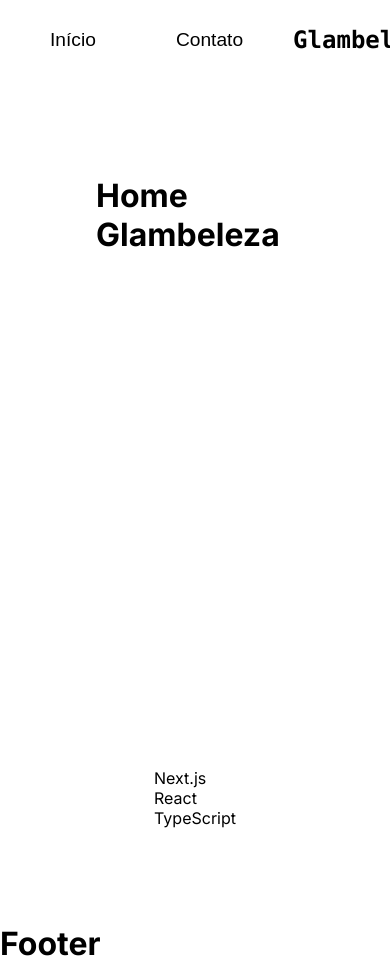
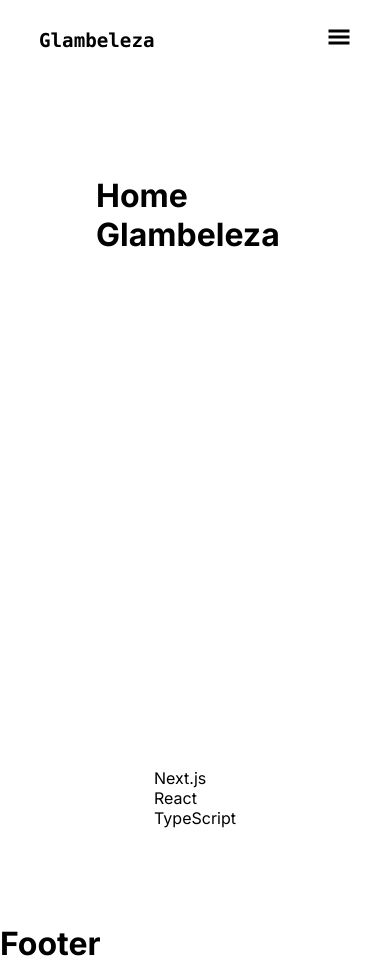
Before and after one commit to Glambeleza/blog, a Next.js app: page / in a window 390 px wide. Built offline with nearby package versions, Linux system fonts and the light colour scheme.

Commit message:
layout header mobile

```diff
--- a/app/components/header/iindex.module.css
+++ b/app/components/header/iindex.module.css
@@ -48,3 +48,32 @@
 .itemSocial:hover {
   color: var(--color-hover);
 }
+
+.menuMobile {
+  display: none;
+}
+
+@media (max-width: 740px) {
+  .containerHeader {
+    width: 80%;
+    padding: 0;
+  }
+
+  .logo {
+    font-size: 1.2rem;
+  }
+  .menuMobile {
+    display: block;
+    font-size: 24px;
+  }
+
+  .nav {
+    display: none;
+  }
+  .list {
+    display: none;
+  }
+  .listSocial {
+    display: none;
+  }
+}
--- a/app/components/header/index.tsx
+++ b/app/components/header/index.tsx
@@ -1,11 +1,12 @@
 import Link from "next/link";
 import styles from "./iindex.module.css";
 import { FaTiktok, FaInstagram, FaYoutube } from "react-icons/fa";
+import { GiHamburgerMenu } from "react-icons/gi";
 
 export default function HeaderLayout() {
   return (
     <header className={styles.containerHeader}>
-      <nav>
+      <nav className={styles.nav}>
         <ul className={styles.list}>
           <li className={styles.item}>
             <Link href={"/"}>Início</Link>
@@ -17,8 +18,11 @@ export default function HeaderLayout() {
       </nav>
 
       <h1 className={styles.logo}>Glambeleza</h1>
+      <div className={styles.menuMobile}>
+        <GiHamburgerMenu />
+      </div>
 
-      <nav>
+      <nav className={styles.nav}>
         <ul className={styles.listSocial}>
           <li className={styles.itemSocial}>
             <Link href={"https://www.instagram.com"}>
--- a/app/globals.css
+++ b/app/globals.css
@@ -1,6 +1,7 @@
 :root {
   --max-width: 1100px;
   --max-width-header: 980px;
+  --max-width-header-mobile: 600px;
   --max-width-footer: 1100px;
 
   --font-title: "Poppins", sans-serif;
```
